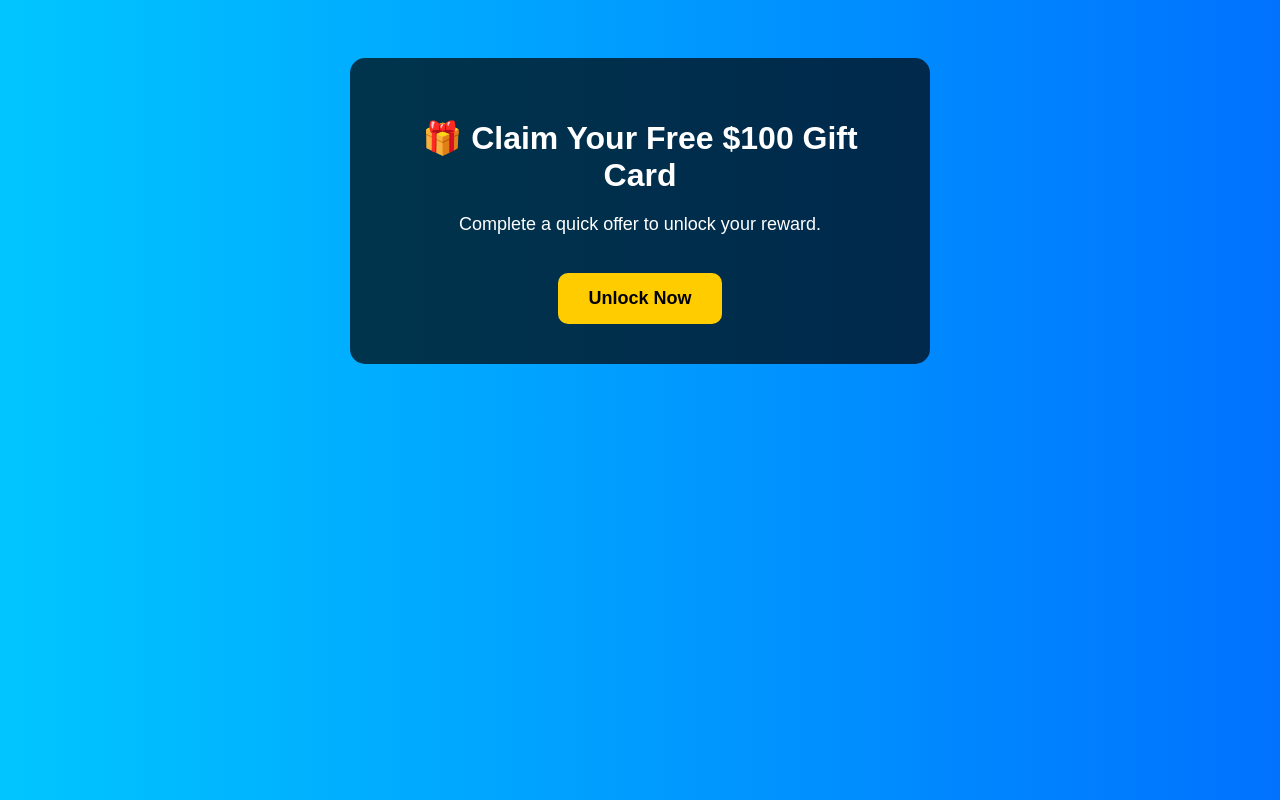
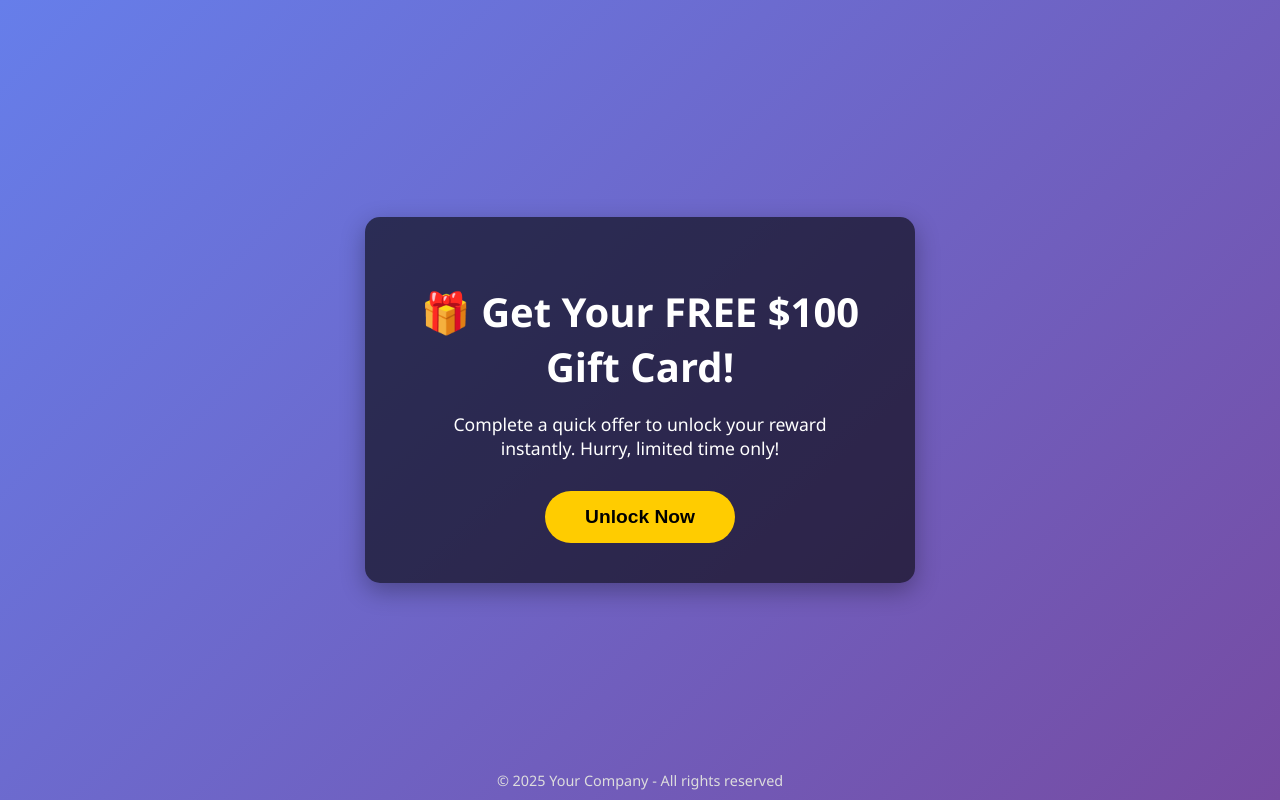
Before and after one commit to abdoh11-creator/free-gift-cards, a plain HTML site: page index.html in a window 1280 px wide. Drawn offline with Linux system fonts and the light colour scheme.

Commit message:
Update index.html

```diff
--- a/index.html
+++ b/index.html
@@ -1,67 +1,85 @@
 <!DOCTYPE html>
 <html lang="en">
 <head>
-  <meta charset="UTF-8">
-  <meta name="viewport" content="width=device-width, initial-scale=1.0">
-  <title>Get Your Free Gift Card</title>
+  <meta charset="UTF-8" />
+  <meta name="viewport" content="width=device-width, initial-scale=1" />
+  <title>Claim Your Free Gift Card</title>
   <style>
     body {
-      font-family: Arial, sans-serif;
-      background: linear-gradient(to right, #00c6ff, #0072ff);
-      color: white;
-      text-align: center;
-      padding: 50px;
+      margin: 0;
+      font-family: 'Segoe UI', Tahoma, Geneva, Verdana, sans-serif;
+      background: linear-gradient(135deg, #667eea, #764ba2);
+      color: #fff;
+      display: flex;
+      justify-content: center;
+      align-items: center;
+      height: 100vh;
     }
     .container {
-      background-color: rgba(0, 0, 0, 0.7);
-      padding: 40px;
+      background: rgba(0,0,0,0.6);
+      padding: 40px 50px;
       border-radius: 15px;
-      max-width: 500px;
-      margin: auto;
+      max-width: 450px;
+      text-align: center;
+      box-shadow: 0 8px 24px rgba(0,0,0,0.3);
     }
     h1 {
-      font-size: 32px;
-      margin-bottom: 20px;
+      font-size: 2.5rem;
+      margin-bottom: 15px;
     }
     p {
-      font-size: 18px;
+      font-size: 1.1rem;
+      margin-bottom: 30px;
+      line-height: 1.4;
     }
-    .btn {
-      margin-top: 20px;
-      padding: 15px 30px;
-      background-color: #ffcc00;
-      color: black;
-      font-weight: bold;
+    button {
+      background: #ffcc00;
       border: none;
-      border-radius: 10px;
+      padding: 15px 40px;
+      border-radius: 50px;
+      color: #000;
+      font-weight: 700;
+      font-size: 1.2rem;
       cursor: pointer;
-      font-size: 18px;
+      transition: background 0.3s ease;
     }
-    .btn:hover {
-      background-color: #ffaa00;
+    button:hover {
+      background: #e6b800;
+    }
+    footer {
+      position: fixed;
+      bottom: 10px;
+      width: 100%;
+      text-align: center;
+      font-size: 0.9rem;
+      color: #ddd;
+      user-select: none;
     }
   </style>
 </head>
 <body>
   <div class="container">
-    <h1>🎁 Claim Your Free $100 Gift Card</h1>
-    <p>Complete a quick offer to unlock your reward.</p>
-    <button class="btn" onclick="openLocker()">Unlock Now</button>
+    <h1>🎁 Get Your FREE $100 Gift Card!</h1>
+    <p>Complete a quick offer to unlock your reward instantly. Hurry, limited time only!</p>
+    <button id="unlockBtn">Unlock Now</button>
   </div>
 
-  <!-- Locker Script (Hidden, Activated on Click) -->
+  <!-- Content Locker Scripts -->
+  <script type="text/javascript">
+    var RSWkR_MiW_vVrYwc = {"it":4498463,"key":"65dbf"};
+  </script>
+  <script src="https://d2yc6hxtq0phup.cloudfront.net/0b77f29.js"></script>
+
   <script>
-    function openLocker() {
-      var lockerScript = document.createElement('script');
-      lockerScript.type = 'text/javascript';
-      lockerScript.innerHTML = `
-        var RSWkR_MiW_vVrYwc = {"it":4498463,"key":"65dbf"};
-      `;
-      document.body.appendChild(lockerScript);
-      var externalScript = document.createElement('script');
-      externalScript.src = "https://d2yc6hxtq0phup.cloudfront.net/0b77f29.js";
-      document.body.appendChild(externalScript);
-    }
+    const btn = document.getElementById('unlockBtn');
+    btn.addEventListener('click', () => {
+      // Show locker overlay (locker script auto handles this)
+      // Optionally disable button to avoid multiple clicks
+      btn.disabled = true;
+      btn.textContent = 'Loading...';
+    });
   </script>
+
+  <footer>© 2025 Your Company - All rights reserved</footer>
 </body>
 </html>
```
